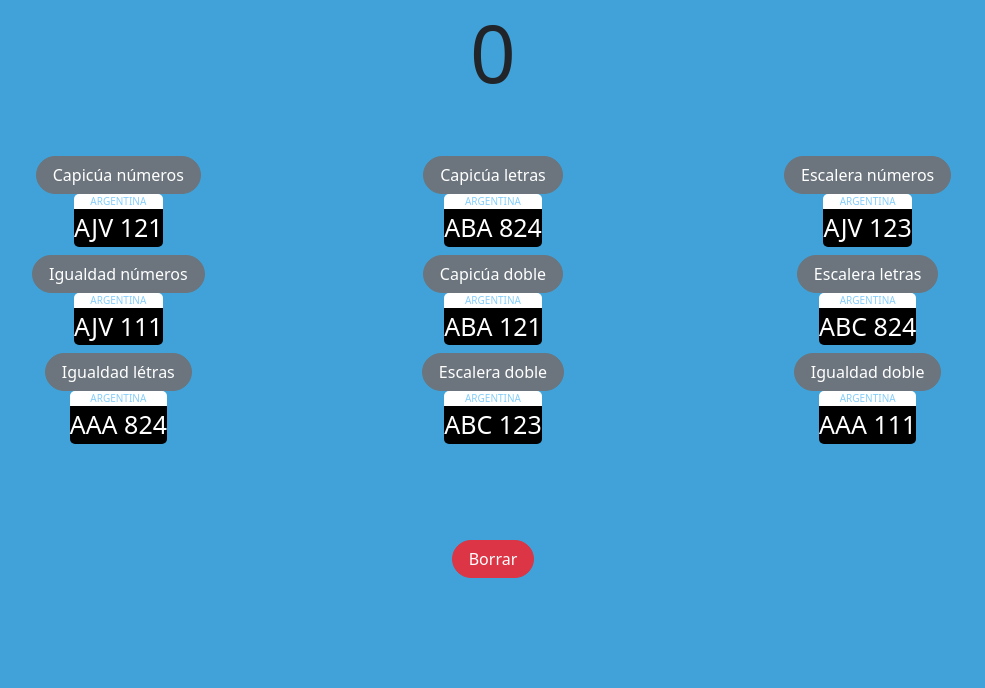
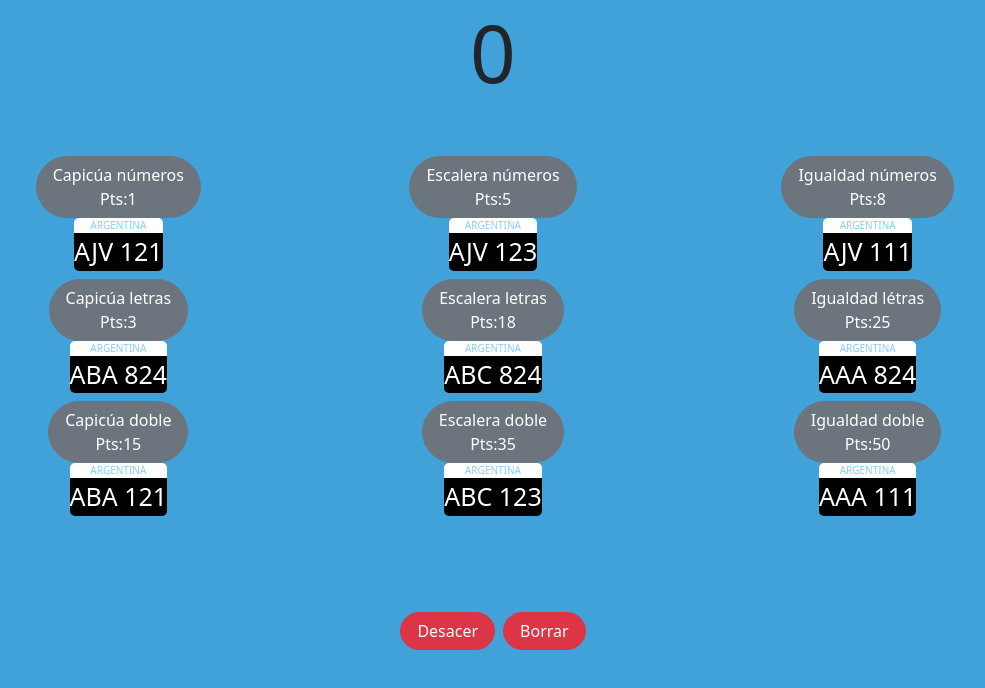
Before and after one commit to JuanPGaitan/Patentes-Game, a plain HTML site: page index.html in a window 1280 px wide. Shown: the part 98-786 px from the top of the page, without its empty margins (147-1132 px from the left). Drawn offline with nearby package versions, Linux system fonts and the light colour scheme.

Commit message:
Add "Desacer" button and values from each button.

```diff
--- a/game.js
+++ b/game.js
@@ -53,6 +53,10 @@ function addValue(key) {
         value = 0;
         puntaje = 0;
         break;
+    case "Desacer":
+      puntaje = 0;
+      value = puntajeAnterior;
+        break;
     default:
       break;
     };
--- a/index.html
+++ b/index.html
@@ -25,7 +25,7 @@
 
         <div>
             <div class="container center">
-                <button class="btn btn-secondary rounded-pill px-3" id="CapicNum" >Capicúa números</button>
+                <button class="btn btn-secondary rounded-pill px-3" id="CapicNum" >Capicúa números <br> Pts:1</button>
             </div>
             <div class="container center">
                 <div class="plates1">
@@ -43,7 +43,43 @@
 
         <div>
             <div class="container center">
-                <button class="btn btn-secondary rounded-pill px-3" id="CapicLet">Capicúa letras</button>
+                <button class="btn btn-secondary rounded-pill px-3" id="EscNum">Escalera números <br> Pts:5</button>
+            </div>
+            <div class="container center">
+                <div class="plates1">
+                    <div class="container center radiusTop white">
+                        <p class="plateTop">ARGENTINA</p>
+                    </div>
+                    <div class="container center">
+                        <div class="plates2 radiusBot">
+                            <p>AJV 123</p>
+                        </div>
+                    </div>
+                </div>
+            </div>
+        </div>
+
+        <div>
+            <div class="container center">
+                <button class="btn btn-secondary rounded-pill px-3" id="IgualNum">Igualdad números <br> Pts:8</button>
+            </div>
+            <div class="container center">
+                <div class="plates1">
+                    <div class="container center radiusTop white">
+                        <p class="plateTop">ARGENTINA</p>
+                    </div>
+                    <div class="container center">
+                        <div class="plates2 radiusBot">
+                            <p>AJV 111</p>
+                        </div>
+                    </div>
+                </div>
+            </div>
+        </div>
+
+        <div>
+            <div class="container center">
+                <button class="btn btn-secondary rounded-pill px-3" id="CapicLet">Capicúa letras <br> Pts:3</button>
             </div>
             <div class="container center">
                 <div class="plates1">
@@ -61,7 +97,7 @@
 
         <div>
             <div class="container center">
-                <button class="btn btn-secondary rounded-pill px-3" id="EscNum">Escalera números</button>
+                <button class="btn btn-secondary rounded-pill px-3" id="EscLet">Escalera letras <br> Pts:18</button>
             </div>
             <div class="container center">
                 <div class="plates1">
@@ -70,7 +106,7 @@
                     </div>
                     <div class="container center">
                         <div class="plates2 radiusBot">
-                            <p>AJV 123</p>
+                            <p>ABC 824</p>
                         </div>
                     </div>
                 </div>
@@ -79,7 +115,7 @@
 
         <div>
             <div class="container center">
-                <button class="btn btn-secondary rounded-pill px-3" id="IgualNum">Igualdad números</button>
+                <button class="btn btn-secondary rounded-pill px-3" id="IgualLet">Igualdad létras <br> Pts:25</button>
             </div>
             <div class="container center">
                 <div class="plates1">
@@ -88,7 +124,7 @@
                     </div>
                     <div class="container center">
                         <div class="plates2 radiusBot">
-                            <p>AJV 111</p>
+                            <p>AAA 824</p>
                         </div>
                     </div>
                 </div>
@@ -97,7 +133,7 @@
 
         <div>
             <div class="container center">
-                <button class="btn btn-secondary rounded-pill px-3" id="CapicDob">Capicúa doble</button>
+                <button class="btn btn-secondary rounded-pill px-3" id="CapicDob">Capicúa doble <br> Pts:15</button>
             </div>
             <div class="container center">
                 <div class="plates1">
@@ -115,43 +151,7 @@
 
         <div>
             <div class="container center">
-                <button class="btn btn-secondary rounded-pill px-3" id="EscLet">Escalera letras</button>
-            </div>
-            <div class="container center">
-                <div class="plates1">
-                    <div class="container center radiusTop white">
-                        <p class="plateTop">ARGENTINA</p>
-                    </div>
-                    <div class="container center">
-                        <div class="plates2 radiusBot">
-                            <p>ABC 824</p>
-                        </div>
-                    </div>
-                </div>
-            </div>
-        </div>
-
-        <div>
-            <div class="container center">
-                <button class="btn btn-secondary rounded-pill px-3" id="IgualLet">Igualdad létras</button>
-            </div>
-            <div class="container center">
-                <div class="plates1">
-                    <div class="container center radiusTop white">
-                        <p class="plateTop">ARGENTINA</p>
-                    </div>
-                    <div class="container center">
-                        <div class="plates2 radiusBot">
-                            <p>AAA 824</p>
-                        </div>
-                    </div>
-                </div>
-            </div>
-        </div>
-
-        <div>
-            <div class="container center">
-                <button class="btn btn-secondary rounded-pill px-3" id="EscDob">Escalera doble</button>
+                <button class="btn btn-secondary rounded-pill px-3" id="EscDob">Escalera doble <br> Pts:35</button>
             </div>
             <div class="container center">
                 <div class="plates1">
@@ -169,7 +169,7 @@
 
         <div>
             <div class="container center">
-                <button class="btn btn-secondary rounded-pill px-3" id="IgualDob">Igualdad doble</button>
+                <button class="btn btn-secondary rounded-pill px-3" id="IgualDob">Igualdad doble <br> Pts:50</button>
             </div>
             <div class="container center">
                 <div class="plates1">
@@ -189,6 +189,7 @@
 
 
     <div class="d-flex gap-2 justify-content-center py-5">
+        <button class="btn btn-danger rounded-pill px-3" id="Desacer">Desacer</button>
         <button class="btn btn-danger rounded-pill px-3" id="Borrar">Borrar</button>
     </div>
 
```
